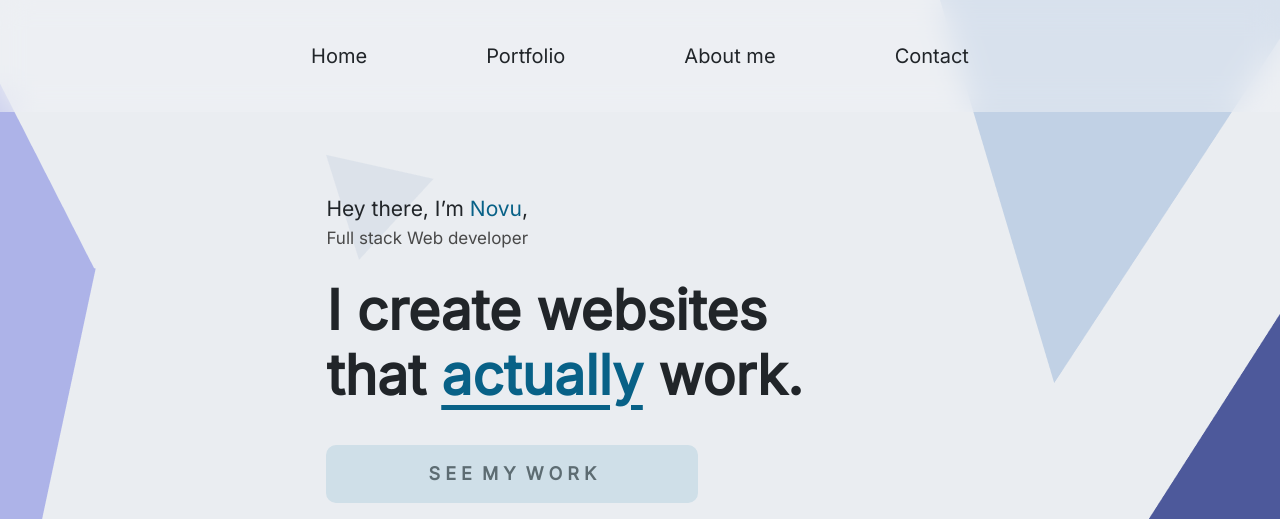
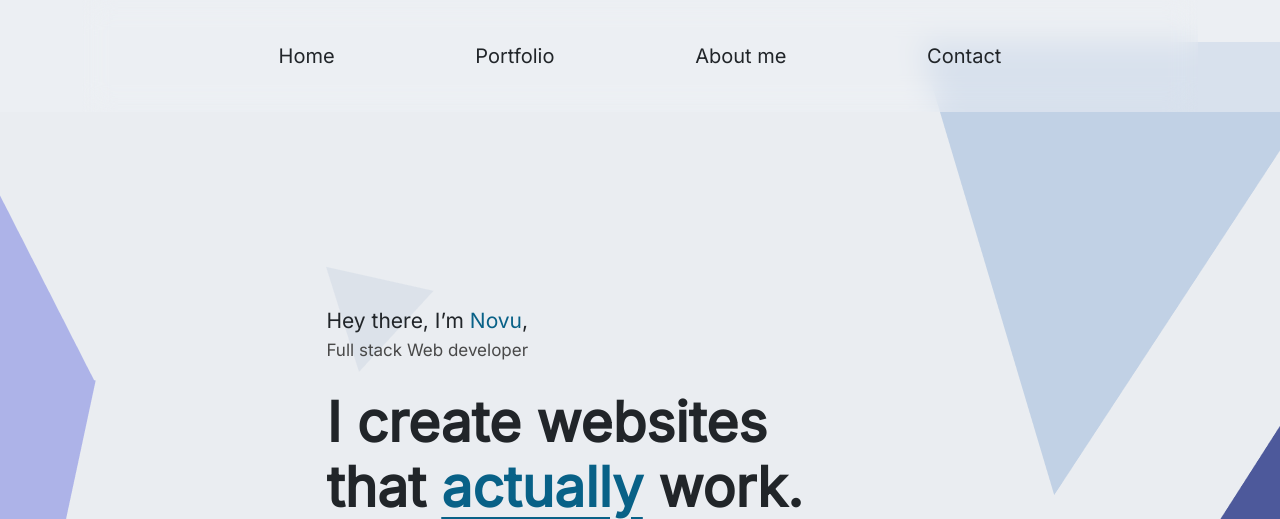
Before and after one commit to ammarsys/portfolio, a Flask app: page / in a window 1280 px wide; the page is wider, and only the part inside the window is pictured. Shown: the top 519 px of that part. Run offline with Flask 2, Linux system fonts and the light colour scheme; some libraries are stand-ins or nearby versions.

Commit message:
make it sticky

```diff
--- a/static/css/navbar.css
+++ b/static/css/navbar.css
@@ -2,25 +2,24 @@
 
 .navbar {
     display: flex;
-    position: fixed;
+    position: sticky;
     justify-content: space-evenly;
     align-items: center;
     left: 0;
     right: 0;
     backdrop-filter: blur(15px);
-    background-color: rgba(240, 242, 245, .5)
 }
 
 .navbar-shape {
     position: relative;
     z-index: 3;
-    width: 100%;
+    background-color: rgba(240, 242, 245, .5)
 }
 
 /* The li, ul tags at the very inner div */
 
 .navbar-shape__ul {
-    width: 70%;
+    width: 90%;
     display: flex;
     justify-content: space-evenly;
     align-items: center;
```
